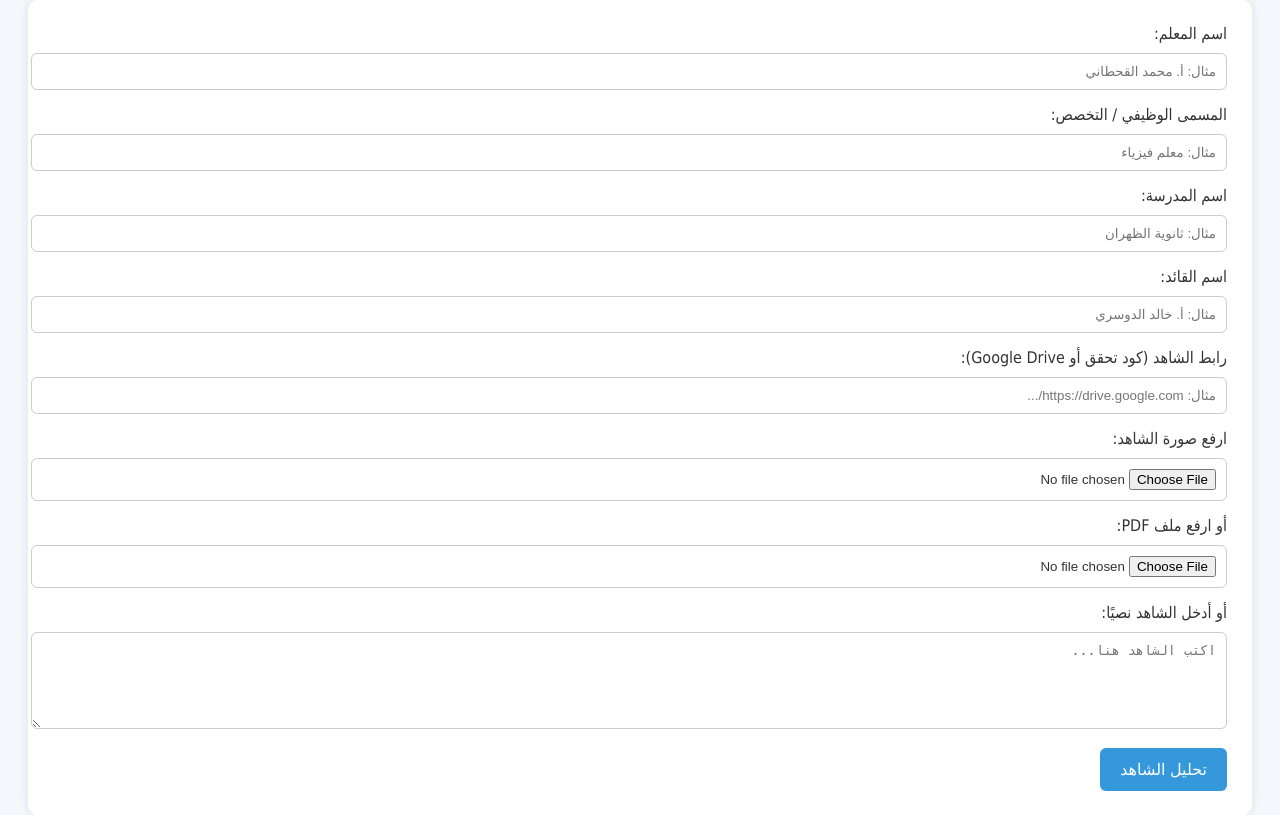
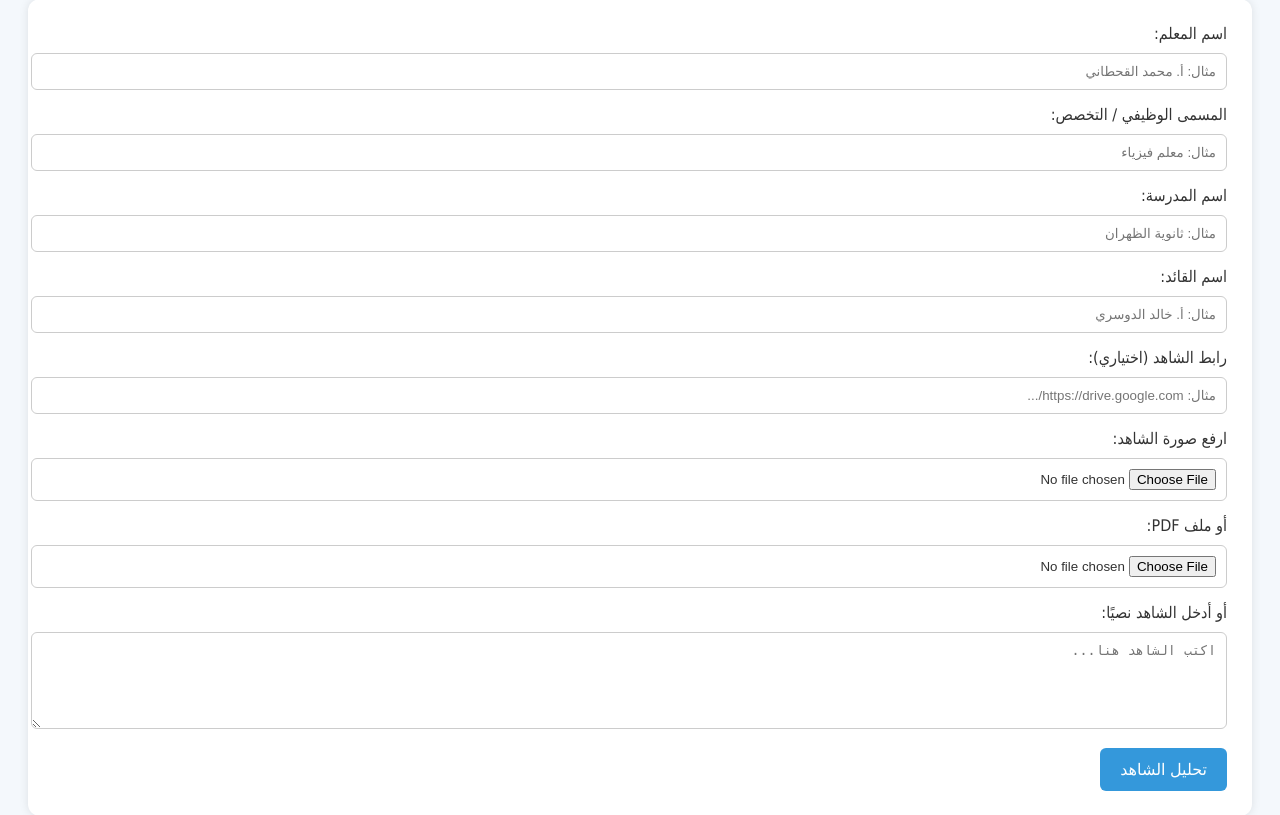
Before and after one commit to aliasiriiii/smart-ai, a Flask app: page / in a window 1280 px wide. Shown: the part 118-933 px from the top of the page. Run offline with Flask 3, Linux system fonts and the light colour scheme.

Commit message:
Update index.html

```diff
--- a/templates/index.html
+++ b/templates/index.html
@@ -76,13 +76,13 @@
     <label>اسم القائد:</label>
     <input type="text" name="principal_name" placeholder="مثال: أ. خالد الدوسري">
 
-    <label>رابط الشاهد (كود تحقق أو Google Drive):</label>
+    <label>رابط الشاهد (اختياري):</label>
     <input type="text" name="file_link" placeholder="مثال: https://drive.google.com/...">
 
     <label>ارفع صورة الشاهد:</label>
     <input type="file" name="image">
 
-    <label>أو ارفع ملف PDF:</label>
+    <label>أو ملف PDF:</label>
     <input type="file" name="pdf_file">
 
     <label>أو أدخل الشاهد نصيًا:</label>
```
